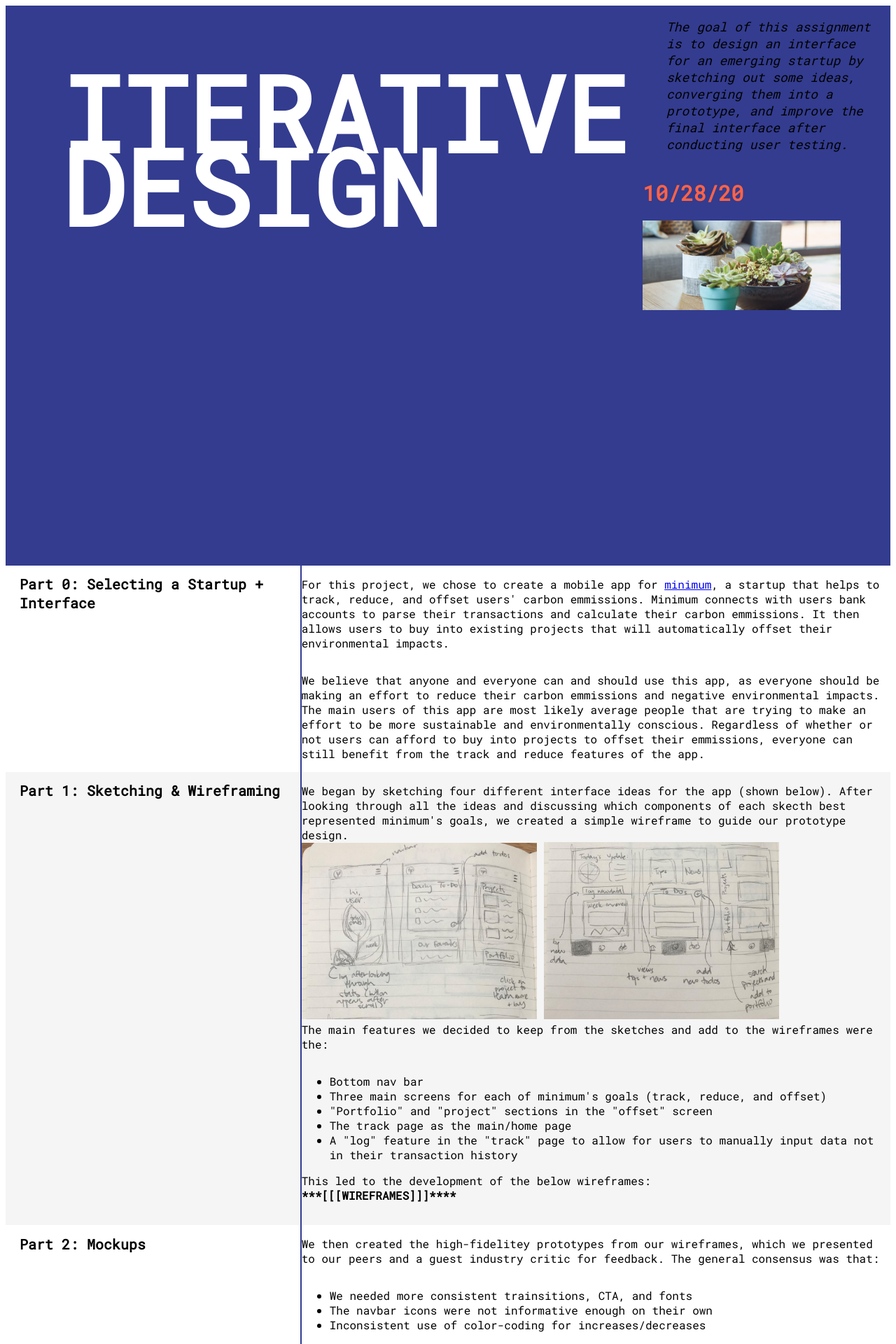
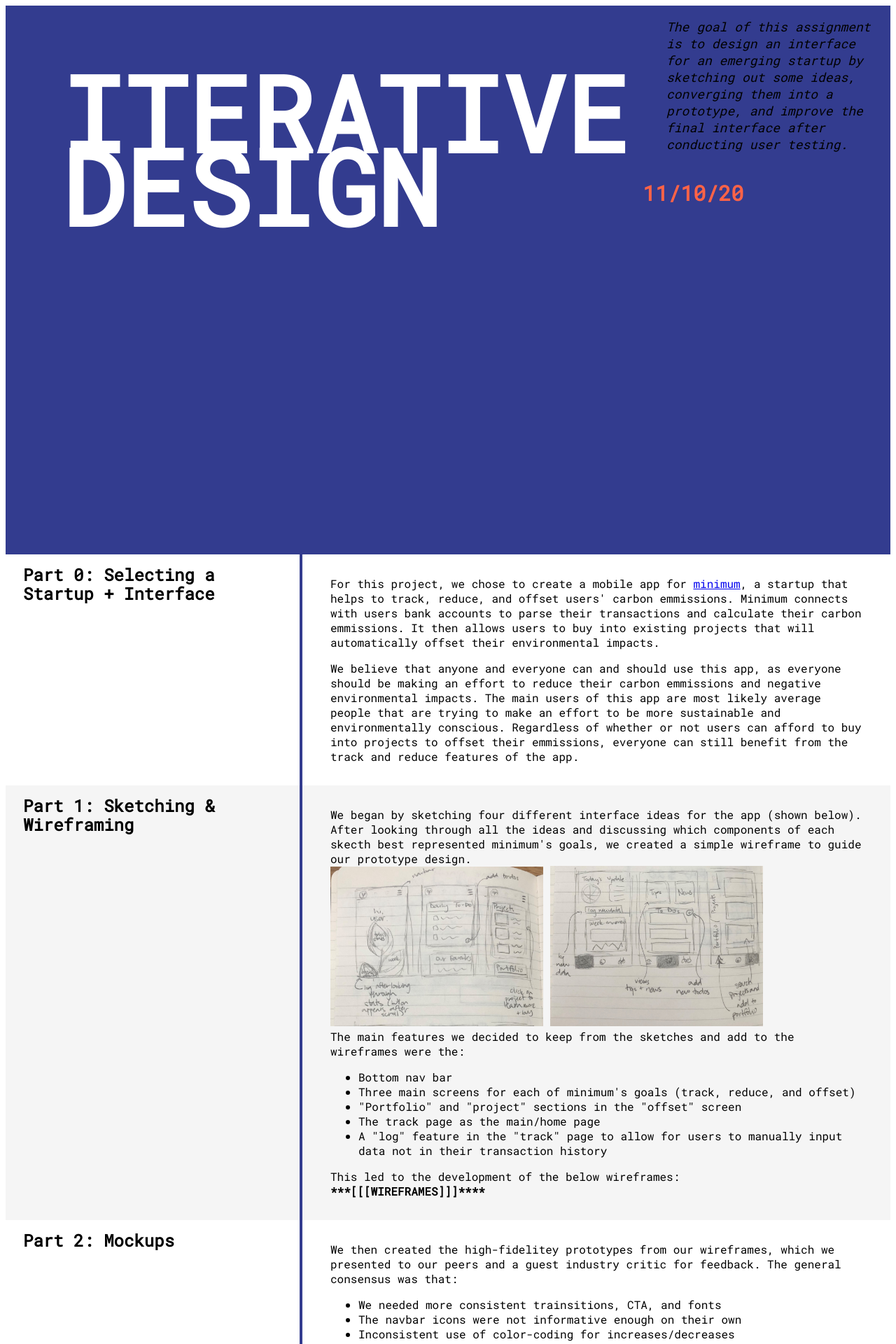
Before and after one commit to allyszhu/interativedesign, a PHP site: page / in a window 1280 px wide. Shown: the top 1920 px of the page at 70% size. Run offline with PHP 8.4, Linux system fonts and the light colour scheme.

Commit message:
Descriptions

```diff
--- a/home.html
+++ b/home.html
@@ -7,11 +7,12 @@
     <link rel="stylesheet" href="index.css">
     <!-- TODO: add additional links here! e.g. fonts, icons, more stylesheets, etc. -->
     <meta content="width=device-width, initial-scale=1" name="viewport" />
+    <link rel="icon" type="image/png" href="images/Frame 3.png">
 </head>
 
 <body>
     <div class="column" style="background-color: #333c8f">
-        <div class="row" style="background-color: #333c8f; height: 100vh">
+        <div class="row" style="background-color: #333c8f; height: 98vh">
             <div class='double-column'>
                 <h1 class="superheading1" style="color: white;">Iterative Design</h1>
             </div>
@@ -19,10 +20,7 @@
                 <p class="subtitle3" style="font-style: italic; max-width: 300px; align-self: flex-end;"> The goal of this assignment is to design an interface for an emerging startup by sketching out some ideas, converging them into a prototype, and improve the final interface after conducting user testing.
 
                 </p>
-                <h1 class="superheading" style="color: tomato; padding-left: 0">10/28/20</h1>
-                <img class="image" src="./images/garden-combo.jpg" />
-                <!-- <p class="subtitle3" style="font-style: italic; max-width: 300px; align-self: flex-end;"> All photos used in this assignment are credited to UIUX class images.</p> -->
-
+                <h1 class="superheading" style="color: tomato; padding-left: 0">11/10/20</h1>
             </div>
         </div>
         <!-- part 0 header -->
@@ -37,8 +35,11 @@
                 <!-- low fidelity -->
                 <!-- <h1 class="subtitle2" style="font-weight: bold; font-style:oblique">Design A:
                 </h1> -->
+                <div class="inner-text">
                     <p>For this project, we chose to create a mobile app for <a href="https://www.google.com/url?q=https://www.minimum.eco/&sa=D&ust=1604678508962000&usg=AOvVaw3ruk-rzQV1M6Jvb4mIBFXt">minimum</a>, a startup that helps to track, reduce, and offset users' carbon emmissions. Minimum connects with users bank accounts to parse their transactions and calculate their carbon emmissions. It then allows users to buy into existing projects that will automatically offset their environmental impacts. </p>
                     <p> We believe that anyone and everyone can and should use this app, as everyone should be making an effort to reduce their carbon emmissions and negative environmental impacts. The main users of this app are most likely average people that are trying to make an effort to be more sustainable and environmentally conscious. Regardless of whether or not users can afford to buy into projects to offset their emmissions, everyone can still benefit from the track and reduce features of the app.</p>
+                </div>
+
                 <!-- <p> GIVE CONTEXT ABOUT USERS AND WHY THEYD BE IMPACTED</p> -->
                 <!-- <img class="image" src="./images/A.png" style="align-self: center" />
                 <h1 class="subtitle2" style="font-weight: bold; font-style:oblique">Design B:
@@ -60,6 +61,7 @@
             <div class="division"> </div>
             <div class='double-column' style="background-color: whitesmoke">
                 <!-- choosing a website -->
+                <div class="inner-text">
                     <p>
                         We began by sketching four different interface ideas for the app (shown below). After looking through all the ideas and discussing which components of each skecth best represented minimum's goals, we created a simple wireframe to guide our prototype design. <br>
                         <img src="images/sketch1.jpg">      <img src="images/sketch2.jpg"><br>
@@ -86,6 +88,8 @@
 
                         <b>***[[[WIREFRAMES]]]****</b>
                     </p>
+                </div>
+
 
             </div>
         </div>
@@ -99,6 +103,7 @@
 
             <div class='double-column' style="background-color: white">
                 <!-- low fidelity -->
+                <div class="inner-text">
                     <p>
                         We then created the high-fidelitey prototypes from our wireframes, which we presented to our peers and a guest industry critic for feedback. The general consensus was that: <br>
                         <ul>
@@ -117,6 +122,8 @@
                         <br>
                         <iframe style="border: 1px solid rgba(0, 0, 0, 0.1);" width="750" height="1000" src="https://www.figma.com/embed?embed_host=share&url=https%3A%2F%2Fwww.figma.com%2Fproto%2FRo4aoeYHDdE2pcPodb3Wmv%2FIterative-Design-UIUX%3Fnode-id%3D18%253A92%26scaling%3Dmin-zoom" allowfullscreen></iframe>
                     </p>
+                </div>
+
 
 
             </div>
@@ -124,14 +131,15 @@
 
         <!-- part 2 header -->
         <div class='row'>
-            <div class="column" style="background-color: white">
+            <div class="column" style="background-color: whitesmoke">
                 <h1 class="heading3">Part 3: User Testing
                 </h1>
             </div>
             <div class="division"> </div>
 
-            <div class='double-column' style="background-color: white">
+            <div class='double-column' style="background-color: whitesmoke">
                 <!-- low fidelity -->
+                <div class="inner-text">
                     <p>
                         User Testing
                         <ul>
@@ -160,12 +168,13 @@
             <div class="division"> </div>
 
             <div class='double-column' style="background-color: white">
-                <!-- low fidelity -->
+                <div class="inner-text">
                     <p>
                         CONCLUSIONS
                     </p>
                 </div>
             </div>
+        </div>
 </body>
 
 </html>
--- a/index.css
+++ b/index.css
@@ -45,10 +45,17 @@ img {
 }
 
 .division {
-    width: 2px;
+    width: 4px;
     height: 100%;
     align-self: flex-end;
     background-color: black;
+}
+
+.inner-text {
+    padding-top: 15px;
+    padding-left: 40px;
+    padding-right: 40px;
+    padding-bottom: 15px;
 }
 
 .superheading {
@@ -108,11 +115,11 @@ img {
     /* font-family: Futura; */
     font-style: normal;
     font-weight: bold;
-    font-size: 20px;
+    font-size: 24px;
     line-height: 27px;
     color: #000000;
-    padding-left: 20px;
-    padding-right: 20px;
+    padding-left: 25px;
+    padding-right: 25px;
 }
 
 .subheading1 {
```
Also changed, not shown: images/Frame 3.png (added). Lines whose indentation alone changed are shown as unchanged.
